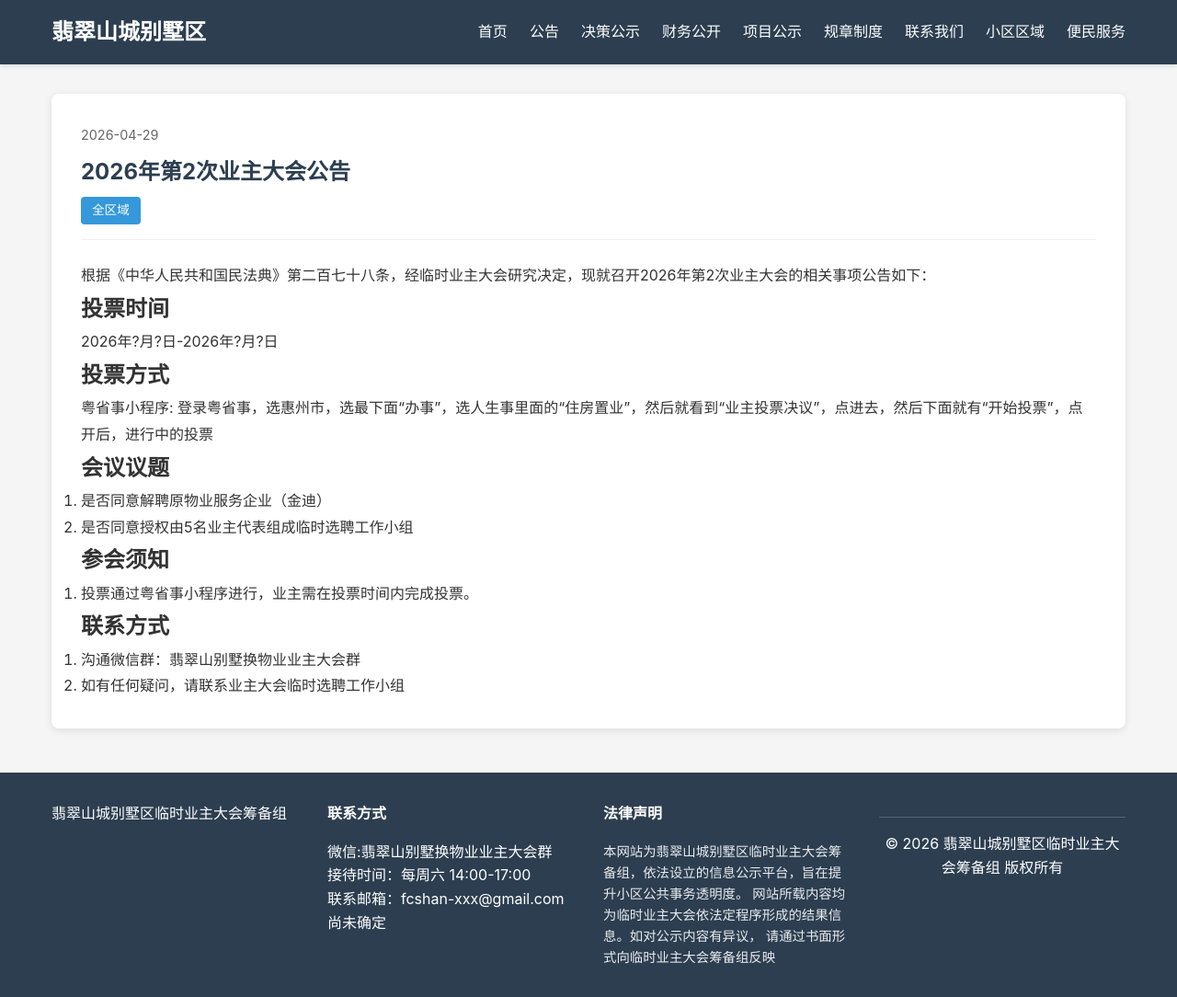
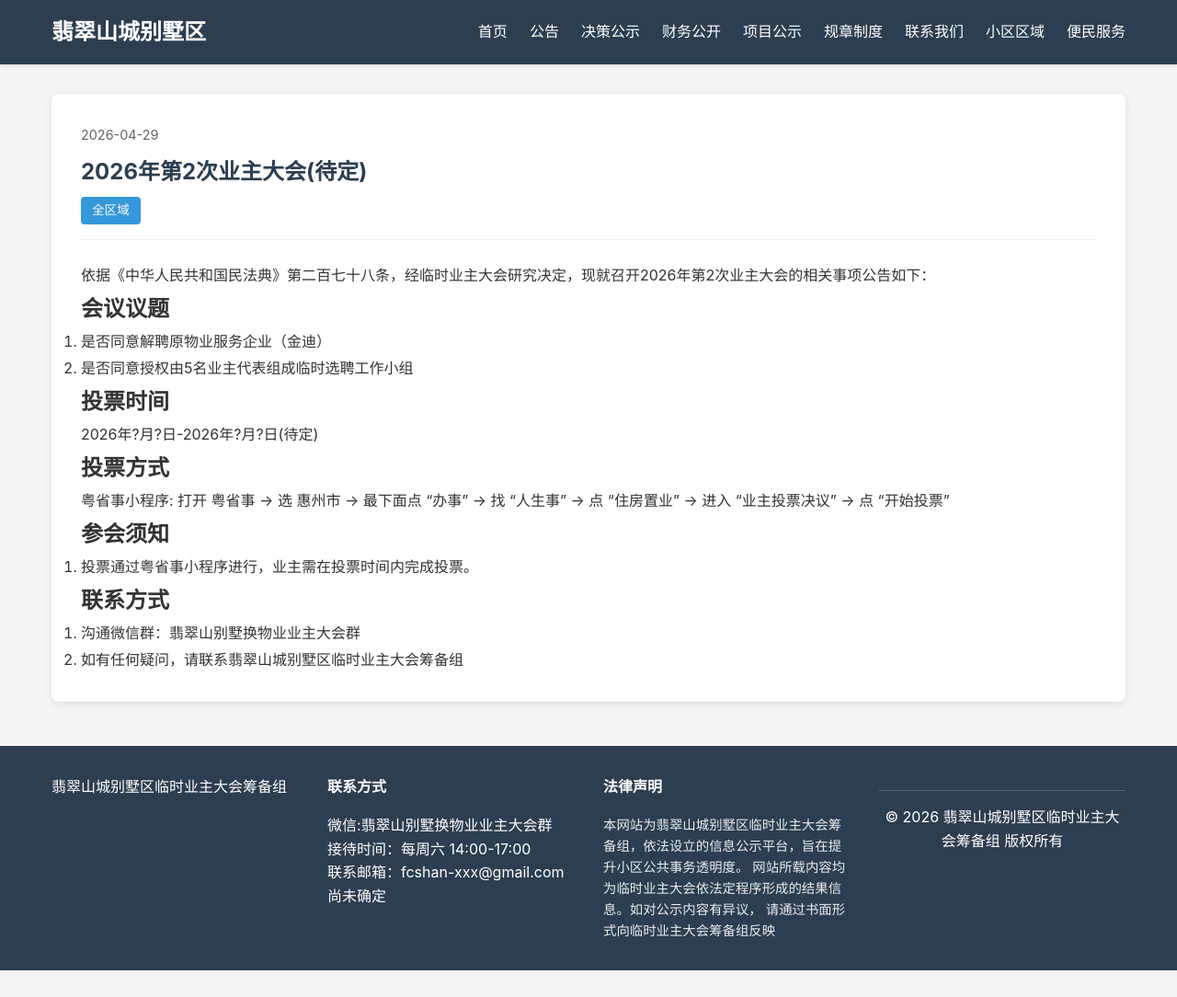
Before and after one commit to fcshan/fcshan.github.io, a Jekyll site: the page built from _announcements/20260429-meeting-announce-02.md, in a window 1280 px wide. Shown: the whole page at 92% size. Built offline with Jekyll 4.4.1, drawn with Linux system fonts in a browser that asks for light colours; comment, search, counter and statistics services are not loaded; after the commit the page ends 1055 px from its top, so only the background shows below that.

Commit message:
announcements

```diff
--- a/_announcements/20260429-meeting-announce-02.md
+++ b/_announcements/20260429-meeting-announce-02.md
@@ -1,26 +1,26 @@
 ---
 layout: document
-title: 2026年第2次业主大会公告
+title: 2026年第2次业主大会(待定)
 date: 2026-04-29
 area: 全区域
 excerpt: 定于2026年?月?日召开2026年第2次业主大会，会议议题：1. 是否同意解聘原物业服务企业（金迪）, 2. 是否同意授权由5名业主代表组成临时选聘工作小组。
 ---
 
-根据《中华人民共和国民法典》第二百七十八条，经临时业主大会研究决定，现就召开2026年第2次业主大会的相关事项公告如下：
-
-## 投票时间
-
-2026年?月?日-2026年?月?日
-
-## 投票方式
-
-粤省事小程序: 登录粤省事，选惠州市，选最下面“办事”，选人生事里面的“住房置业”，然后就看到“业主投票决议”，点进去，然后下面就有“开始投票”，点开后，进行中的投票
+依据《中华人民共和国民法典》第二百七十八条，经临时业主大会研究决定，现就召开2026年第2次业主大会的相关事项公告如下：
 
 ## 会议议题
 
 1. 是否同意解聘原物业服务企业（金迪）
 
 2. 是否同意授权由5名业主代表组成临时选聘工作小组
+
+## 投票时间
+
+2026年?月?日-2026年?月?日(待定)
+
+## 投票方式
+
+粤省事小程序: 打开 粤省事 → 选 惠州市 → 最下面点 “办事” → 找 “人生事” → 点 “住房置业” → 进入 “业主投票决议” → 点 “开始投票”
 
 ## 参会须知
 
@@ -29,4 +29,4 @@ excerpt: 定于2026年?月?日召开2026年第2次业主大会，会议议题：
 ## 联系方式
 
 1. 沟通微信群：翡翠山别墅换物业业主大会群
-2. 如有任何疑问，请联系业主大会临时选聘工作小组
+2. 如有任何疑问，请联系翡翠山城别墅区临时业主大会筹备组
```
Also changed, not shown: _announcements/20260104-meeting-announce-01.md (added, +30 -0 lines), _decisions/20260203-meeting-results-01.md (+1 -1 lines).
